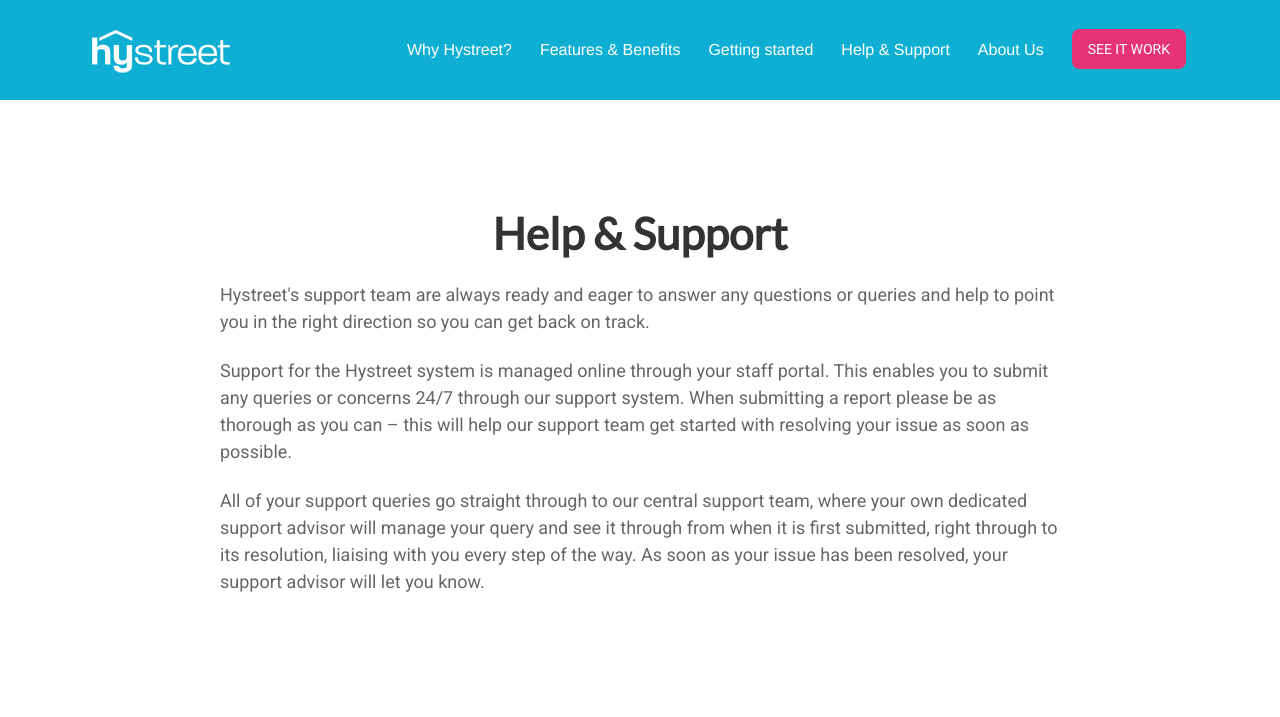
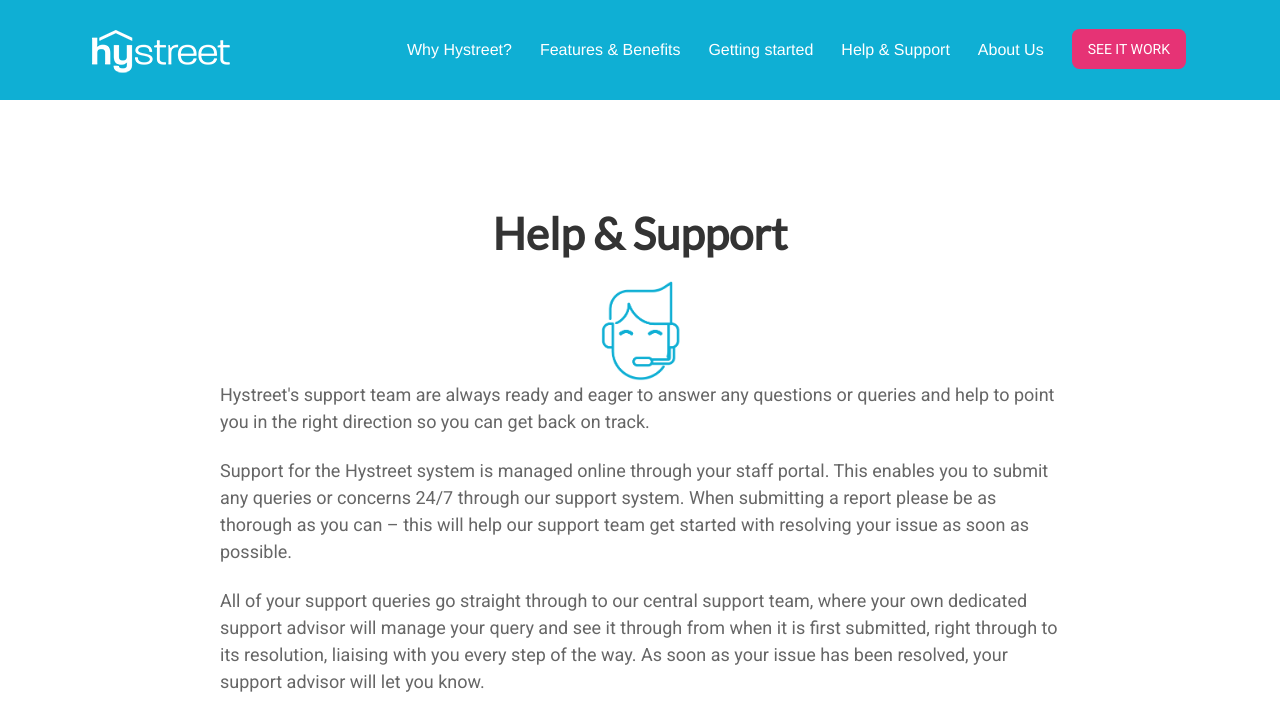
Before and after one commit to hystreet/hystreet.github.io, a Jekyll site: the page built from support/index.html, in a window 1280 px wide. Shown: the top 717 px of the page. Built offline with Jekyll 4.4.1, drawn with Linux system fonts in a browser that asks for light colours; some web fonts are replaced; a script that is not in the unit is left out; grey boxes are pictures that could not be loaded.

Commit message:
Update index.html

```diff
--- a/support/index.html
+++ b/support/index.html
@@ -16,6 +16,9 @@
   <div class='row'>
     <div class='special-title centered-text'>
       <h1>Help &amp; Support</h1>
+      <div class="large-12 columns layout-text">
+      <img class="fb-icon text-center" src="/images/support-head.png">
+      </div>
       <p>
       Hystreet's support team are always ready and eager to answer any questions or queries and help to point you in the right direction so you can get back on track.
       </p>
```
